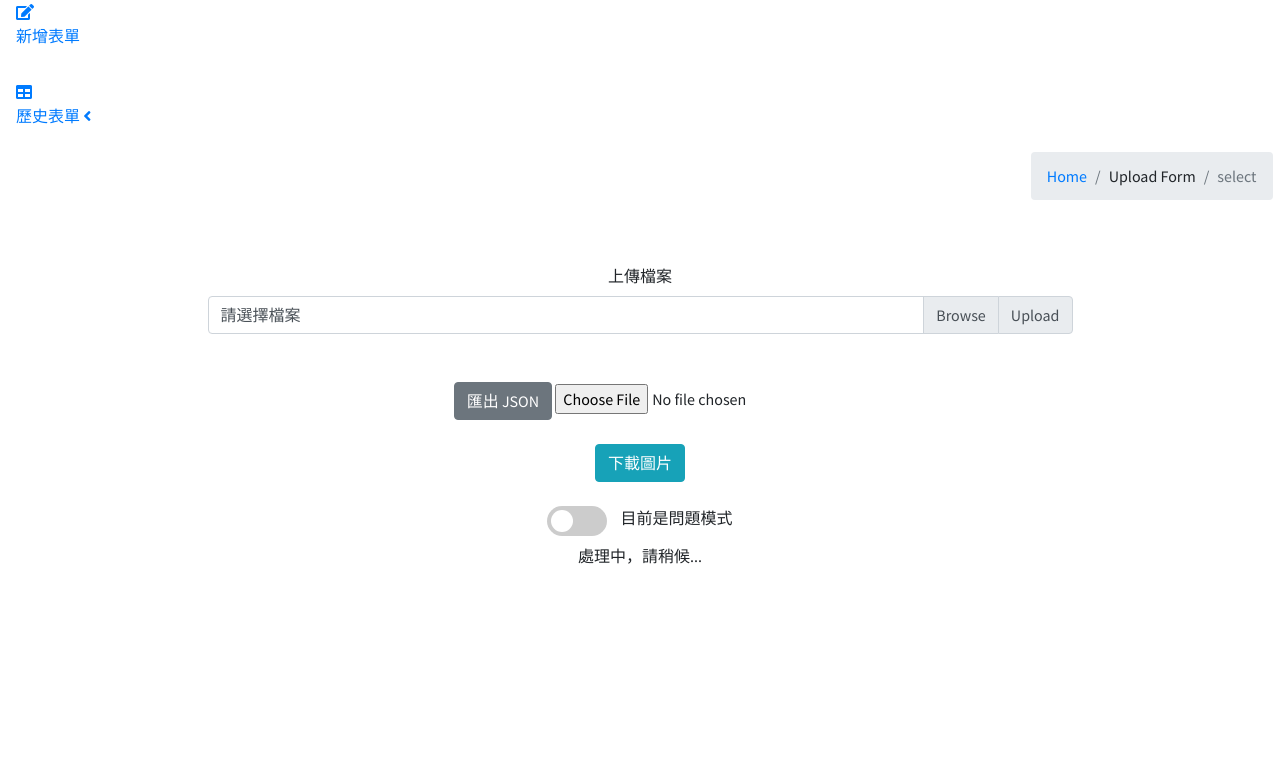
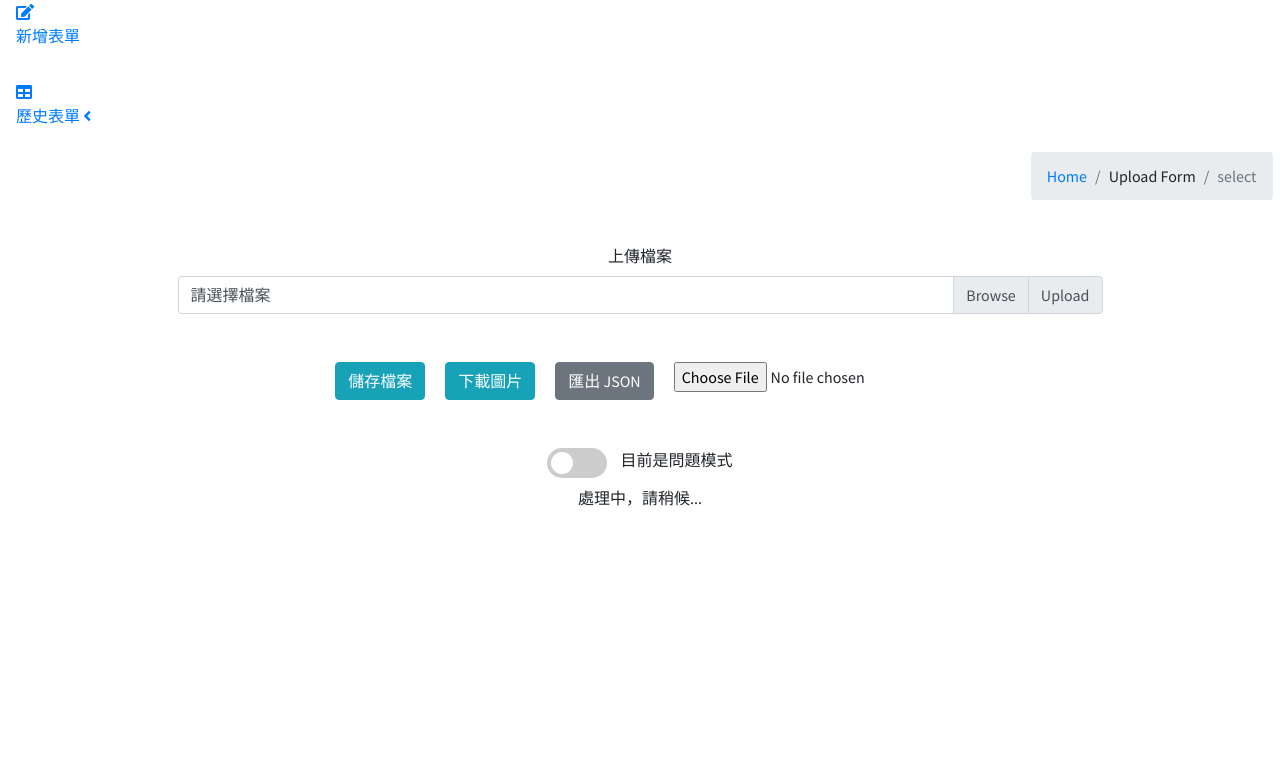
Before and after one commit to canvex/NDHU-GenAI, a Flask app: page /doc_auto_select in a window 1280 px wide. Shown: the part 484-1247 px from the top of the page. Run offline with Flask 3, Linux system fonts and the light colour scheme; a map, chart or similar area stays blank; style sheets or scripts are compiled from the project's sources; some libraries are stand-ins or nearby versions.

Commit message:
front end edit

```diff
--- a/apps/templates/home/doc_auto_select.html
+++ b/apps/templates/home/doc_auto_select.html
@@ -147,9 +147,10 @@
 
 
 
-      <form id="uploadForm" onsubmit="return false;" style="padding-left: 200px;padding-right:200px; text-align:center;">
+      <form id="uploadForm" onsubmit="return false;"
+        style="padding-left: 150px;padding-right:150px; text-align:center;">
         <div class="card-body">
-        </div>
+
           <div class="form-group">
             <label for="fileInput">上傳檔案</label>
             <div class="input-group">
@@ -164,13 +165,25 @@
 
 
 
+
             <br /><br />
+            <div class="row justify-content-center" style="gap: 5px; text-align: center;">
+              <div class="col-auto">
+                <button onclick="downloadImage()" class="btn btn-info">儲存檔案</button>
+              </div>
+              <div class="col-auto">
+                <button onclick="downloadImage()" class="btn btn-info">下載圖片</button>
+              </div>
+              <div class="col-auto">
                 <button onclick="exportData()" class="btn btn-secondary">匯出 JSON</button>
-          <input type="file" id="importFile" accept="application/json" onchange="importData(event)" />
+              </div>
+              <div class="col-auto">
+                <input type="file" id="importFile" accept="application/json" onchange="importData(event)"
+                  class="form-control-file" />
+              </div>
+            </div>
 
 
-          <br /><br />
-          <button onclick="downloadImage()" class="btn btn-info">下載圖片</button>
             <br /><br />
             <!-- 模式切換開關區域 -->
             <!-- <div id="mode-switcher">
@@ -209,8 +222,10 @@
                 cursor: pointer;
                 background-color: #ccc;
                 border-radius: 34px;
-              top: 0; left: 0;
-              right: 0; bottom: 0;
+                top: 0;
+                left: 0;
+                right: 0;
+                bottom: 0;
                 transition: 0.4s;
               }
 
@@ -226,11 +241,11 @@
                 transition: 0.4s;
               }
 
-            input:checked + .slider {
+              input:checked+.slider {
                 background-color: #4CAF50;
               }
 
-            input:checked + .slider:before {
+              input:checked+.slider:before {
                 transform: translateX(30px);
               }
 
@@ -262,8 +277,7 @@
           position: absolute;
           background: white;
           border: 1px solid gray;
-          padding: 5px;"
-          >
+          padding: 5px;">
 
               <div id="editBtn">✏️ 編輯</div>
               <div id="deleteBtn">🗑️ 刪除</div>
@@ -297,7 +311,7 @@
             確認
           </a> -->
 
-
+          </div>
       </form>
 
 
@@ -767,6 +781,9 @@ ctx.drawImage(img, 0, 0); // 用原始大小繪圖，實際自動被 scale 縮
     ctx.clearRect(0, 0, canvas.width, canvas.height);
     ctx.drawImage(img, 0, 0, canvas.width, canvas.height);
     ctx.lineWidth = 2;
+    ctx.setTransform(scale, 0, 0, scale, 0, 0); // ➤ 加上這行（與 img.onload 相同）
+    ctx.clearRect(0, 0, canvas.width / scale, canvas.height / scale); // ➤ 用原解析度清除畫面
+    ctx.drawImage(img, 0, 0); // ➤ 重新繪圖（不要加 width/height 參數）
 
     fields.forEach((f) => {
       const x = f.x * canvas.width;
```
Lines whose indentation alone changed are shown as unchanged.
